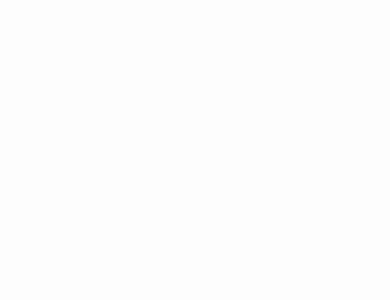
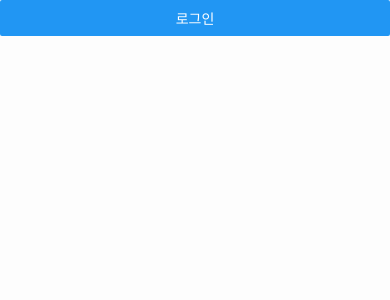
Before and after one commit to KimLeePark2/ChaekJang, a React Native app: screen /SignIn in a window 390 px wide. Shown: the top 300 px of the page. Built offline with nearby package versions, Linux system fonts and the light colour scheme.

Commit message:
[Feat] 카카오로그인 연동
내가 이겼다...

```diff
--- a/src/screens/Auth/SignIn.tsx
+++ b/src/screens/Auth/SignIn.tsx
@@ -1,18 +1,29 @@
+import { login } from '@react-native-seoul/kakao-login';
 import { NativeStackScreenProps } from '@react-navigation/native-stack';
-import React from 'react';
-import { StyleSheet, View, Text, Pressable } from 'react-native';
+import React, { useState } from 'react';
+import { View, Button } from 'react-native';
 
 type PropsType = NativeStackScreenProps<RootStackParamsType, 'SignIn'>;
 
-const SignIn: React.FC<PropsType> = ({ navigation }) => {
-  const onPressBack = () => {
-    navigation.goBack();
+const SignIn: React.FC<PropsType> = ({}) => {
+  const [result, setResult] = useState<string>('');
+
+  const signInWithKakao = async (): Promise<void> => {
+    try {
+      const token = await login();
+      setResult(JSON.stringify(token));
+    } catch (err) {
+      console.error('login err', err);
+    }
   };
-  return <View></View>;
+
+  console.log(result);
+
+  return (
+    <View>
+      <Button title="로그인" onPress={signInWithKakao} />
+    </View>
+  );
 };
 
-const styles = StyleSheet.create({
-  block: {},
-});
-
 export default SignIn;
```
Also changed, not shown: 7 other files (tests, documents, lock files or other folders).
